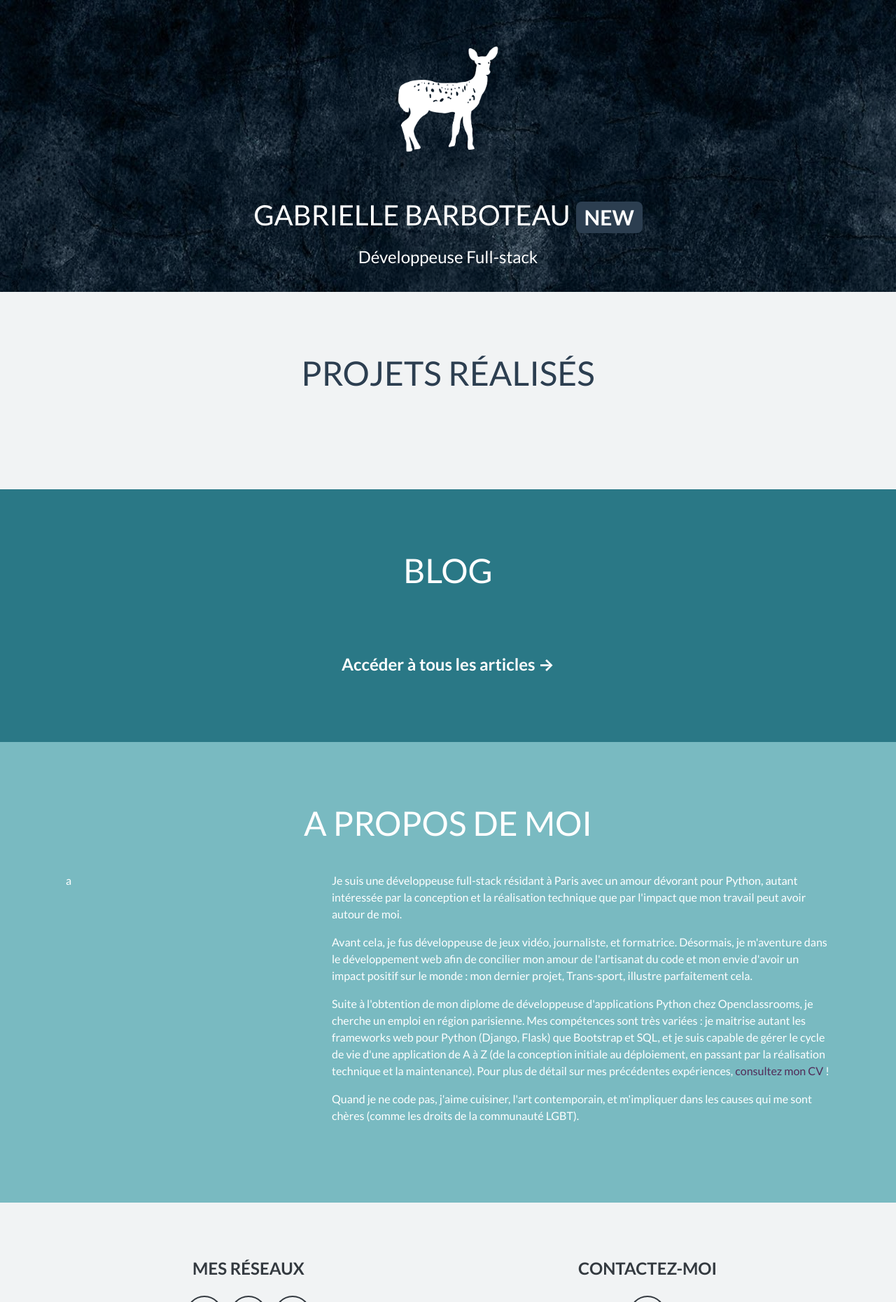
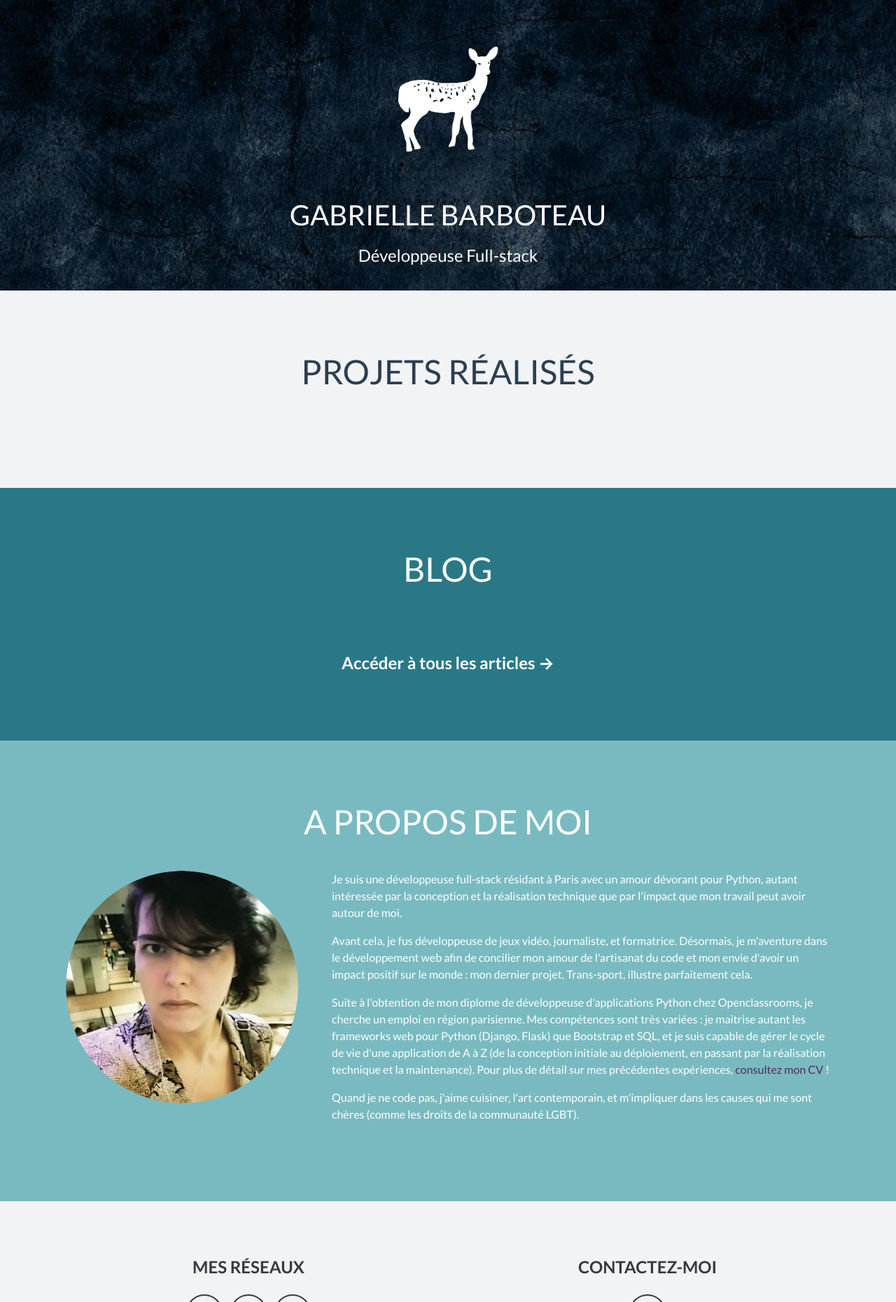
Before and after one commit to gbarboteau/portfolio, a Django app: page / in a window 1280 px wide. Shown: the top 1860 px of the page at 70% size. Run offline with Django 3.2, Linux system fonts and the light colour scheme; data that the repository does not hold is empty; some libraries are stand-ins or nearby versions.

Commit message:
polishing the front-end

```diff
--- a/blog/templates/blog/home.html
+++ b/blog/templates/blog/home.html
@@ -33,7 +33,7 @@
           <!-- Masthead Avatar Image-->
           <img class="masthead-avatar mb-3" src="{% static 'portfolio/images/doe-reverse.png' %}" alt="" />
           <!-- Masthead Heading-->
-          <h1 class="text-uppercase mb-3 my-title">Gabrielle Barboteau</h1>
+          <h1 class="text-uppercase mb-3 my-title"><a href="/" style="color: inherit;">Gabrielle Barboteau</a></h1>
           <!-- Icon Divider-->
           <!-- <div class="divider-custom divider-light">
               <div class="divider-custom-line"></div>
--- a/blog/templates/blog/post.html
+++ b/blog/templates/blog/post.html
@@ -41,7 +41,7 @@
         <!-- Masthead Avatar Image-->
         <img class="masthead-avatar mb-3" src="{% static 'portfolio/images/doe-reverse.png' %}" alt="" />
         <!-- Masthead Heading-->
-        <h1 class="text-uppercase mb-3 my-title">Gabrielle Barboteau</h1>
+        <h1 class="text-uppercase mb-3 my-title"><a href="/" style="color: inherit;">Gabrielle Barboteau</a></h1>
         <!-- Icon Divider-->
         <!-- <div class="divider-custom divider-light">
             <div class="divider-custom-line"></div>
--- a/portfolio/templates/portfolio/index.html
+++ b/portfolio/templates/portfolio/index.html
@@ -25,7 +25,7 @@
                 <!-- Masthead Avatar Image-->
                 <img class="masthead-avatar mb-3" src="{% static 'portfolio/images/doe-reverse.png' %}" alt="" />
                 <!-- Masthead Heading-->
-                <h1 class="text-uppercase mb-3 my-title">Gabrielle Barboteau <span class="badge badge-secondary">New</span></h1>
+                <h1 class="text-uppercase mb-3 my-title"><a href="/" style="color: inherit;">Gabrielle Barboteau</a></h1>
                 <!-- Icon Divider-->
                 <!-- <div class="divider-custom divider-light">
                     <div class="divider-custom-line"></div>
@@ -58,7 +58,7 @@
                         <a href="{{ project.link }}"><img class="card-img-top" src="{{ project.picture }}"></a>
 
                         <div class="card-body">
-                          <h5 class="card-title">{{ project.title }}</h5>
+                          <h5 class="card-title"><a href="{{ project.link }}" style="color: inherit;">{{ project.title }}</a></h5>
                           <p class="card-text">{% autoescape off %}{{ project.description }}{% endautoescape %}</p>
                         </div>
                       </div>
@@ -105,12 +105,12 @@
                 <div class="more-padding-top more-padding-bottom"></div>
                 <!-- About Section Content-->
                 <div class="row">
-                    <div class="col-sm-4">a</div>
+                    <div class="col-sm-4 center-block"><img class="img-fluid rounded-circle" src="{% static 'portfolio/images/avatar.png' %}" /></div>
                     <div class="col-sm-8">Je suis une développeuse full-stack résidant à Paris avec un amour dévorant pour Python, autant intéressée par la conception et la réalisation technique que par l'impact que mon travail peut avoir autour de moi.</p>
 
                     <p>Avant cela, je fus développeuse de jeux vidéo, journaliste, et formatrice. Désormais, je m'aventure dans le développement web afin de concilier mon amour de l'artisanat du code et mon envie d'avoir un impact positif sur le monde : mon dernier projet, Trans-sport, illustre parfaitement cela.</p>
 
-                    <p>Suite à l'obtention de mon diplome de développeuse d'applications Python chez Openclassrooms, je cherche un emploi en région parisienne. Mes compétences sont très variées : je maitrise autant les frameworks web pour Python (Django, Flask) que Bootstrap et SQL, et je suis capable de gérer le cycle de vie d'une application de A à Z (de la conception initiale au déploiement, en passant par la réalisation technique et la maintenance). Pour plus de détail sur mes précédentes expériences, <a href="https://twitter.com/GBarboteau" style="color: #512b58;">consultez mon CV</a> !</p>
+                    <p>Suite à l'obtention de mon diplome de développeuse d'applications Python chez Openclassrooms, je cherche un emploi en région parisienne. Mes compétences sont très variées : je maitrise autant les frameworks web pour Python (Django, Flask) que Bootstrap et SQL, et je suis capable de gérer le cycle de vie d'une application de A à Z (de la conception initiale au déploiement, en passant par la réalisation technique et la maintenance). Pour plus de détail sur mes précédentes expériences, <a href="https://www.linkedin.com/in/gabrielle-barboteau-b960a927/" style="color: #512b58;">consultez mon CV</a> !</p>
 
                     <p>Quand je ne code pas, j'aime cuisiner, l'art contemporain, et m'impliquer dans les causes qui me sont chères (comme les droits de la communauté LGBT).</p>
                   </div>
```
Also changed, not shown: portfolio/static/portfolio/images/avatar.png (added).
